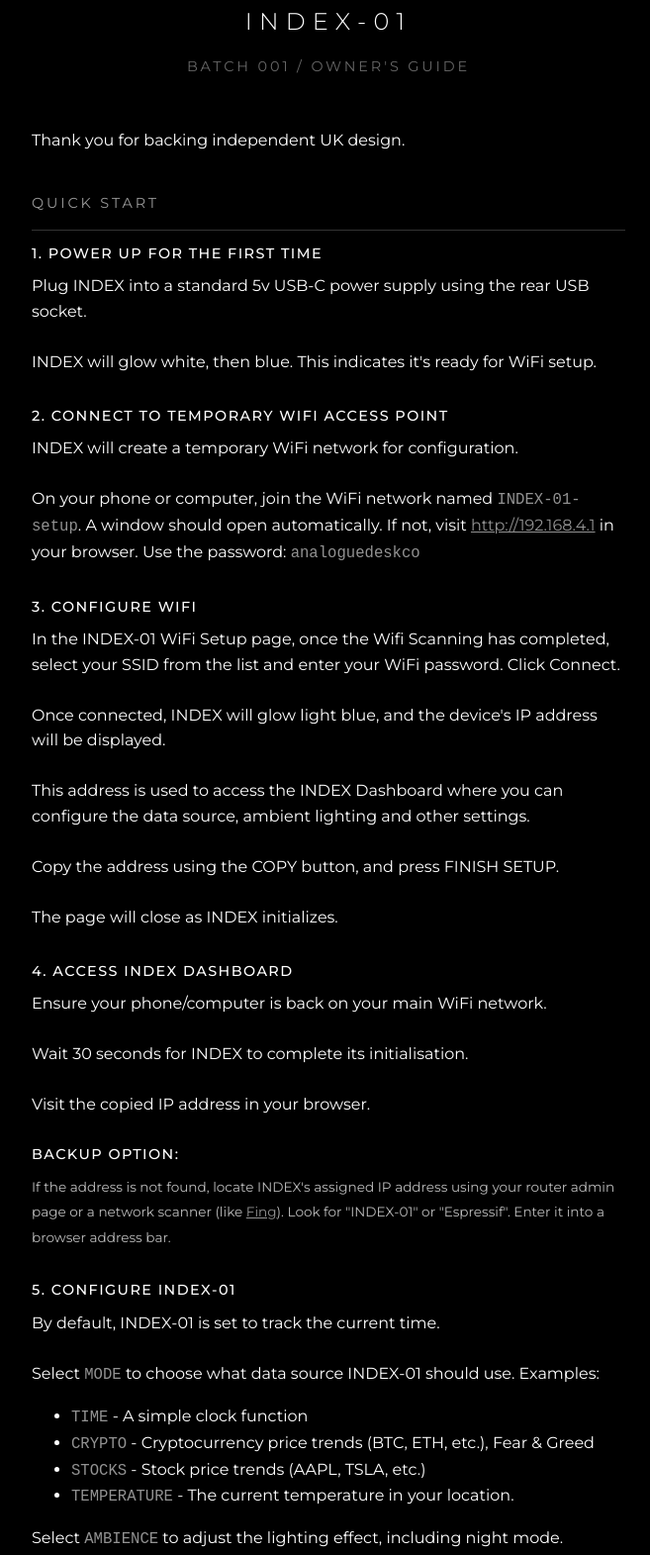
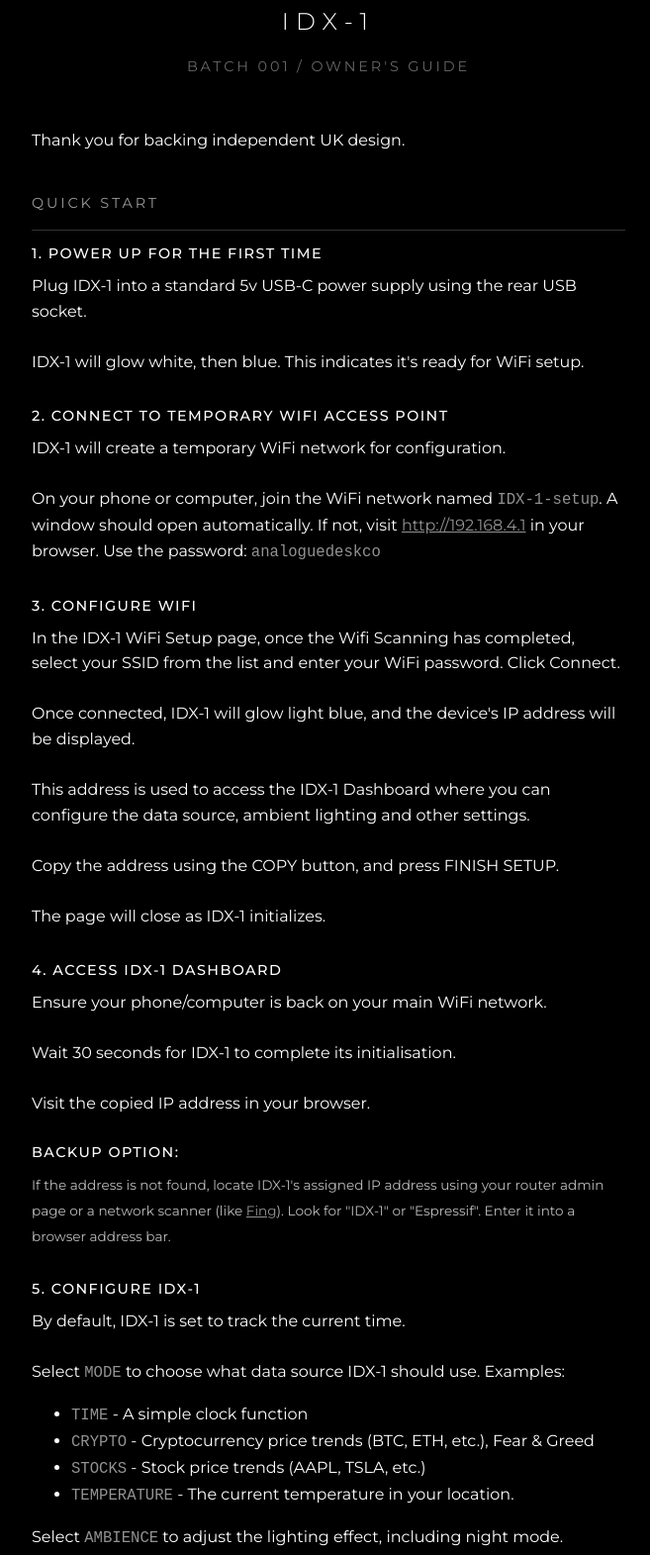
Before and after one commit to analoguedeskco/website, a plain HTML site: page setup/index.html in a window 1280 px wide. Shown: the part 120-1691 px from the top of the page at 99% size, without its empty margins (308-965 px from the left). Drawn offline with Linux system fonts and the light colour scheme.

Commit message:
Rename product to IDX-1

```diff
--- a/setup/index.html
+++ b/setup/index.html
@@ -3,14 +3,14 @@
 <head>
     <meta charset="UTF-8">
     <meta name="viewport" content="width=device-width, initial-scale=1.0">
-    <title>INDEX-01 | Analogue Desk Co.</title>
+    <title>IDX-1 | Analogue Desk Co.</title>
     <link rel="icon" href="../favicon.png" type="image/png">
     <link href="https://fonts.googleapis.com/css2?family=Montserrat:wght@300;400;500;600&display=swap" rel="stylesheet">
     <link rel="stylesheet" href="../style.css">
 </head>
 <body>
     <img src="../images/logo_1_line.png" alt="Analogue Desk Co." class="logo">
-    <h1>INDEX-01</h1>
+    <h1>IDX-1</h1>
     <p class="subtitle">Batch 001 / Owner's Guide</p>
 
     <p>Thank you for backing independent UK design.</p>
@@ -19,61 +19,61 @@
 
     <div class="step">
         <strong>1. Power up for the first time</strong>
-        Plug INDEX into a standard 5v USB-C power supply using the rear USB socket.
+        Plug IDX-1 into a standard 5v USB-C power supply using the rear USB socket.
         <br>
         <br>
-        INDEX will glow white, then blue. This indicates it's ready for WiFi setup.
+        IDX-1 will glow white, then blue. This indicates it's ready for WiFi setup.
     </div>
 
     <div class="step">
         <strong>2. Connect to temporary WiFi access point</strong>
-        INDEX will create a temporary WiFi network for configuration.
+        IDX-1 will create a temporary WiFi network for configuration.
         <br>
         <br>
-        On your phone or computer, join the WiFi network named <code>INDEX-01-setup</code>.
+        On your phone or computer, join the WiFi network named <code>IDX-1-setup</code>.
         A window should open automatically. If not, visit <a href="http://192.168.4.1">http://192.168.4.1</a> in your browser.
         Use the password: <code>analoguedeskco</code>
     </div>
 
     <div class="step">
         <strong>3. Configure WiFi</strong>
-        In the INDEX-01 WiFi Setup page, once the Wifi Scanning has completed, select your SSID from the list and enter your WiFi password. Click Connect.
+        In the IDX-1 WiFi Setup page, once the Wifi Scanning has completed, select your SSID from the list and enter your WiFi password. Click Connect.
         <br>
         <br>
-        Once connected, INDEX will glow light blue, and the device's IP address will be displayed.
+        Once connected, IDX-1 will glow light blue, and the device's IP address will be displayed.
         <br>
         <br>
-        This address is used to access the INDEX Dashboard where you can configure the data source, ambient lighting and other settings.
+        This address is used to access the IDX-1 Dashboard where you can configure the data source, ambient lighting and other settings.
         <br>
         <br>
         Copy the address using the COPY button, and press FINISH SETUP.
         <br>
         <br>
-        The page will close as INDEX initializes.
+        The page will close as IDX-1 initializes.
     </div>
 
     <div class="step">
-        <strong>4. Access INDEX Dashboard</strong>
+        <strong>4. Access IDX-1 Dashboard</strong>
         Ensure your phone/computer is back on your main WiFi network.
         <br>
         <br>
-        Wait 30 seconds for INDEX to complete its initialisation.
+        Wait 30 seconds for IDX-1 to complete its initialisation.
         <br>
         <br>
         Visit the copied IP address in your browser.
         <br>
         <br>
         <span style="color: #bbb; font-size: 0.85rem;">
-            <strong>Backup Option:</strong> If the address is not found, locate INDEX's assigned IP address using your router admin page or a network scanner (like <a href="https://www.fing.com/">Fing</a>). Look for "INDEX-01" or "Espressif". Enter it into a browser address bar.
+            <strong>Backup Option:</strong> If the address is not found, locate IDX-1's assigned IP address using your router admin page or a network scanner (like <a href="https://www.fing.com/">Fing</a>). Look for "IDX-1" or "Espressif". Enter it into a browser address bar.
         </span>
     </div>
 
     <div class="step">
-        <strong>5. Configure INDEX-01</strong>
-        By default, INDEX-01 is set to track the current time.
+        <strong>5. Configure IDX-1</strong>
+        By default, IDX-1 is set to track the current time.
         <br>
         <br>
-        Select <code>MODE</code> to choose what data source INDEX-01 should use. Examples:
+        Select <code>MODE</code> to choose what data source IDX-1 should use. Examples:
         <ul>
             <li><code>TIME</code> - A simple clock function</li>
             <li><code>CRYPTO</code> - Cryptocurrency price trends (BTC, ETH, etc.), Fear & Greed</li>
```
Also changed, not shown: index.html (+1 -1 lines), manual/index.html (+1 -1 lines), images/DSC01514.jpg (deleted), images/IDX-1_sun_square_v5.jpg (added), 1 other file.
